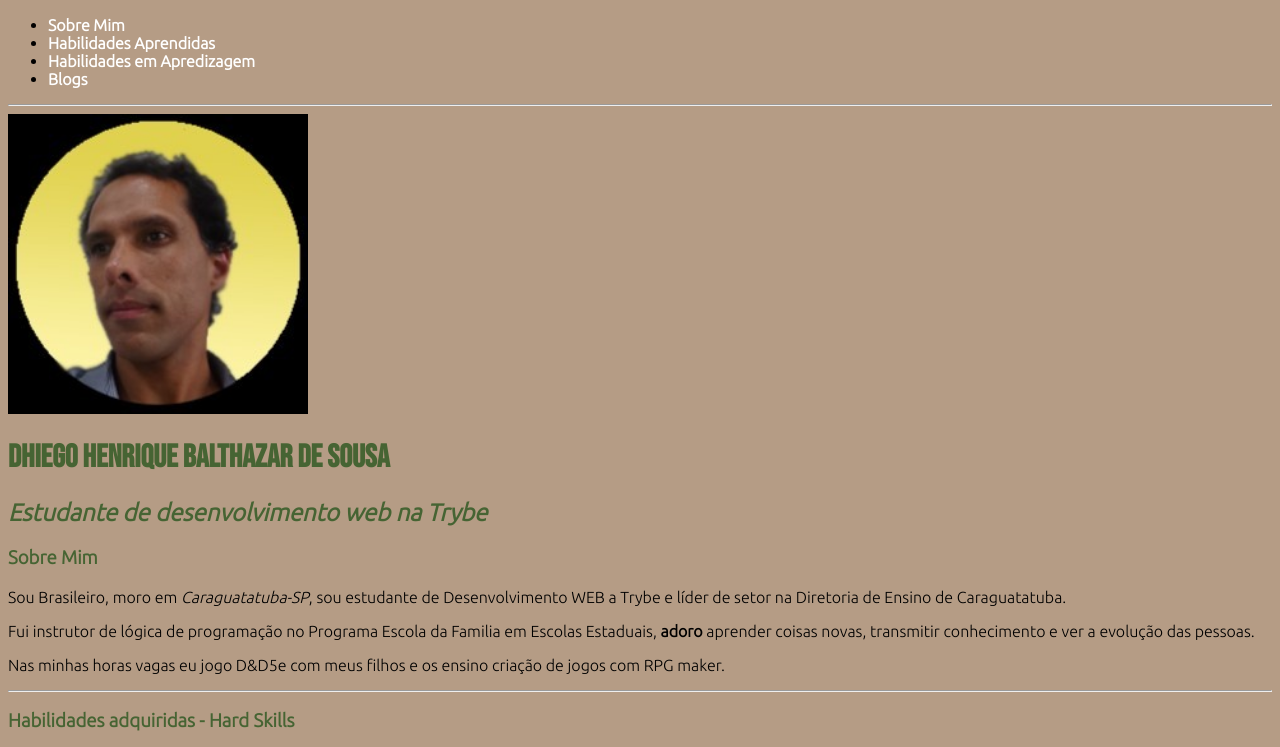
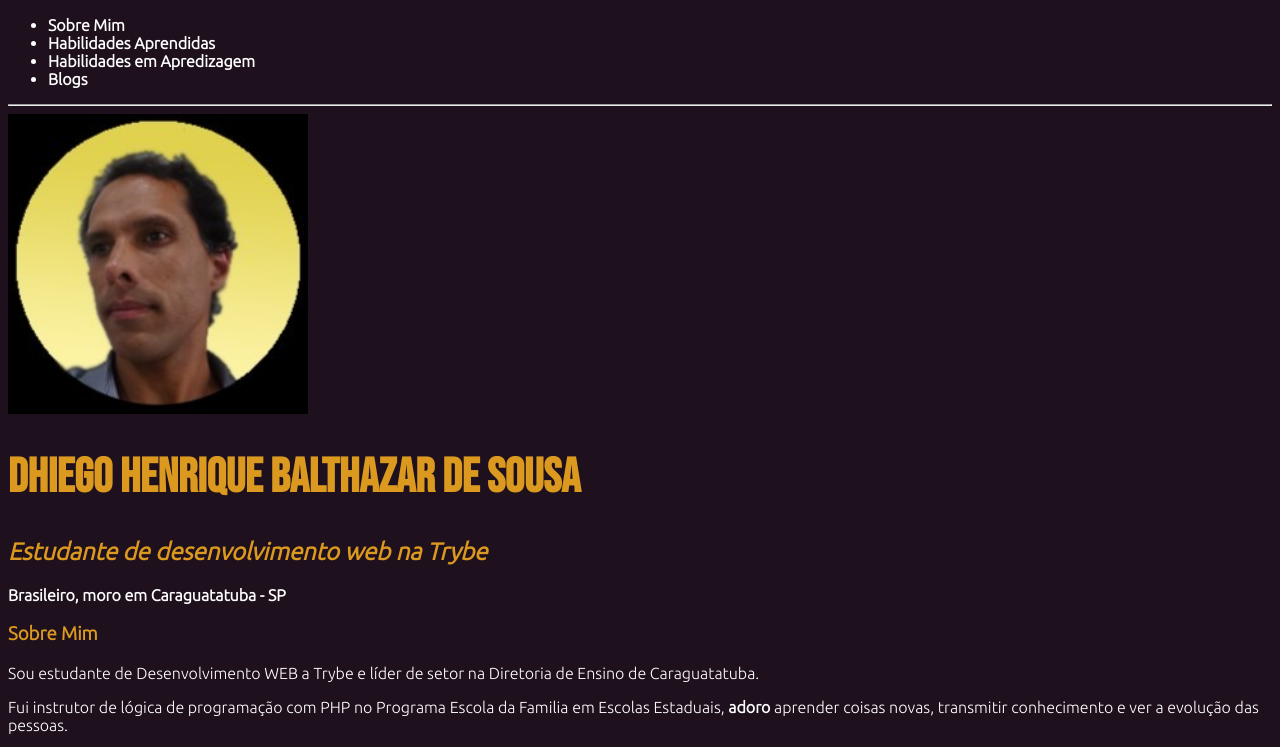
Before and after one commit to dhiegobalthazarsousa/dhiegobalthazarsousa.github.io, a plain HTML site: page index.html in a window 1280 px wide. Shown: the top 747 px of the page. Drawn offline with Linux system fonts and the light colour scheme.

Commit message:
altera fonte nacionalidade e fundo

```diff
--- a/index.html
+++ b/index.html
@@ -11,15 +11,19 @@
 
         body{
             font-family: 'Ubuntu', sans-serif;
-            background-color: #B59C85;
+            background-color: #1E101D;
+            color:white;
+            font-size: 16px;
+            line-height: 1,5;
         }
 
         h1, h2, h3{
-            color: #466433;
+            color: #db991f;
         }
 
         #hero-title{
             font-family: 'Bebas Neue', cursive;
+            font-size: 3em;
         }
 
         a{
@@ -30,33 +34,37 @@
         img{
             width: 300px;
         }
+        #nationality{
+            font-weight: 1000;
+        }
     </style>
 </head>
 <body>
     <ul>
         <li>
-            <a href="#sobre-mim">Sobre Mim</a>
+            <a href="#about-me">Sobre Mim</a>
         </li>
         <li>
-            <a href="#habilidades-adquiridas">Habilidades Aprendidas</a>
+            <a href="#skills-acquired">Habilidades Aprendidas</a>
         </li>
         <li>
-            <a href="#habilidades-aprendisagem">Habilidades em Apredizagem</a>
+            <a href="#skills-learning">Habilidades em Apredizagem</a>
         </li>
         <li>
             <a href="#blogs">Blogs</a>
         </li>
     </ul>
     <hr>
-    <img id="perfil" src="/img/perfil.jpeg" alt="foto de perfil">
+    <img id="profile-image" src="/img/perfil.jpeg" alt="foto de perfil">
     <h1 id="hero-title">Dhiego Henrique Balthazar de Sousa</h1>
     <h2><em>Estudante de desenvolvimento web na Trybe</em></h2>
-    <h3 id="sobre-mim">Sobre Mim</h3>
-    <p>Sou Brasileiro, moro em <em>Caraguatatuba-SP</em>, sou estudante de Desenvolvimento WEB a Trybe e líder de setor na Diretoria de Ensino de Caraguatatuba.</p>
-    <p>Fui instrutor de lógica de programação no Programa Escola da Familia em Escolas Estaduais, <strong>adoro</strong> aprender coisas novas, transmitir conhecimento e ver a evolução das pessoas.</p>
+    <p id="nationality">Brasileiro, moro em Caraguatatuba - SP</p>
+    <h3 id="about-me">Sobre Mim</h3>
+    Sou estudante de Desenvolvimento WEB a Trybe e líder de setor na Diretoria de Ensino de Caraguatatuba.</p>
+    <p>Fui instrutor de lógica de programação com PHP no Programa Escola da Familia em Escolas Estaduais, <strong>adoro</strong> aprender coisas novas, transmitir conhecimento e ver a evolução das pessoas.</p>
     <p>Nas minhas horas vagas eu jogo D&D5e com meus filhos e os ensino criação de jogos com RPG maker.</p>
     <hr>
-    <h3 id="habilidades-adquiridas">Habilidades adquiridas - Hard Skills</h3>
+    <h3 id="skills-acquired">Habilidades adquiridas - Hard Skills</h3>
     <img src="/img/skills.jpg" alt="imagem escrito skills">
     <ul>
         <li>UML</li>
@@ -69,9 +77,9 @@
         <li>JAVA</li>
         <li>Planilhas GOOGLE e Excel(VBA)</li>
     </ul>
-    <a href="#perfil">Voltar para foto</a>
+    <a href="#profile-image">Voltar para foto</a>
     <hr>
-    <h3 id="habilidades-aprendisagem">Habilidades em aprendizagem - Trybe</h3>
+    <h3 id="skills-learning">Habilidades em aprendizagem - Trybe</h3>
     <img src="/img/learning.jpeg" alt="imagem escrito learning">
     <ul>
         <li>Unix & Bash</li>
@@ -80,13 +88,13 @@
         <li>Javascript</li>
         <li>Soft Skils</li>
     </ul>
-    <a href="#perfil">Voltar para foto</a>
+    <a href="#profile-image">Voltar para foto</a>
     <hr>
     <h3 id="blogs">Blogs que Sigo</h3>
     <ul>
         <li><a href="https://developerslife.tech/pt/" target="_blank">Vida de Programador</a></li>
         <li><a href="https://meublogderpg.wordpress.com/tag/dd-5e/" target="_blank">Meu Blog de RPG</a></li>
     </ul>
-    <a href="#perfil">Voltar para foto</a>
+    <a href="#profile-image">Voltar para foto</a>
 </body>
 </html>
```
